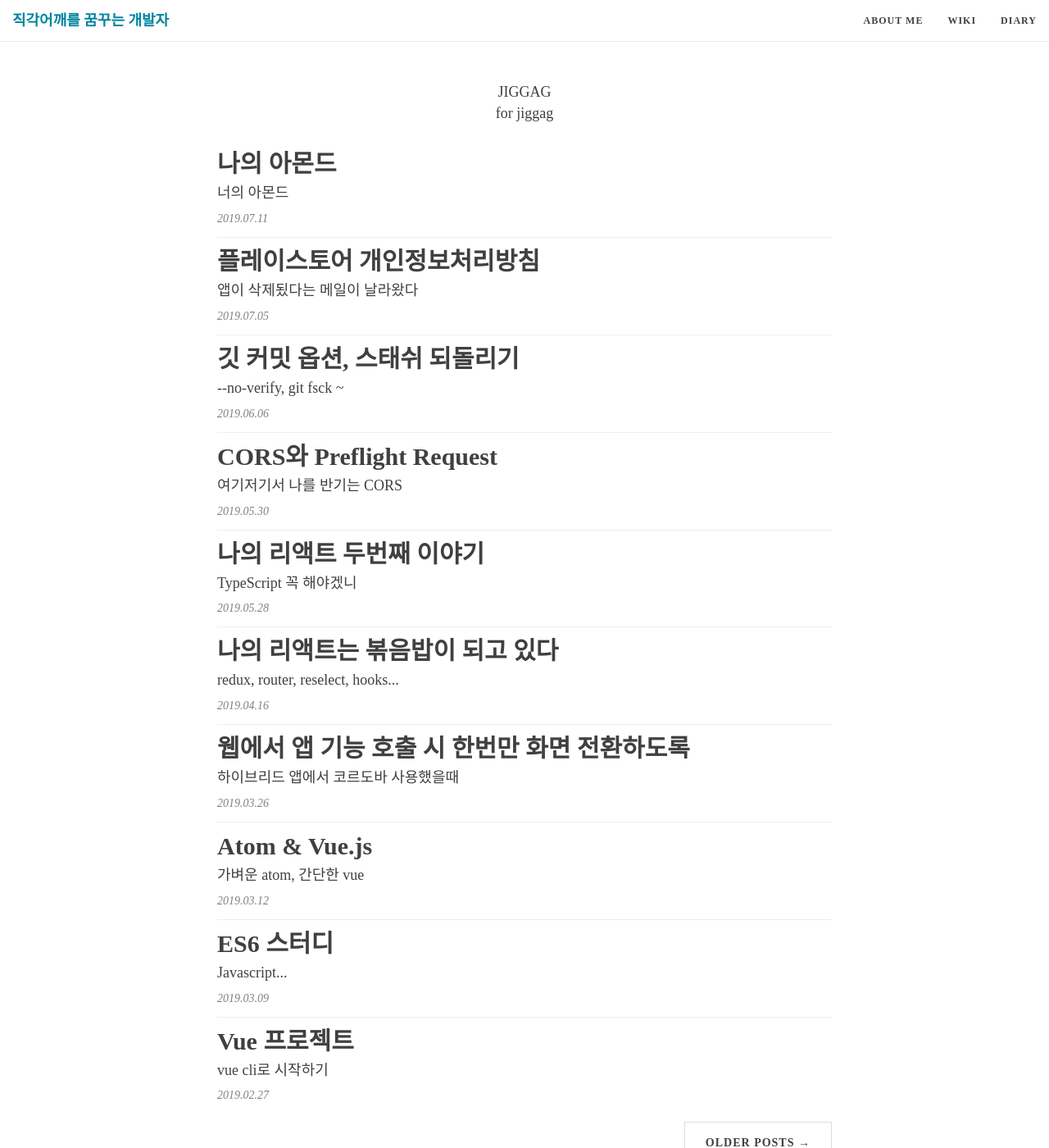
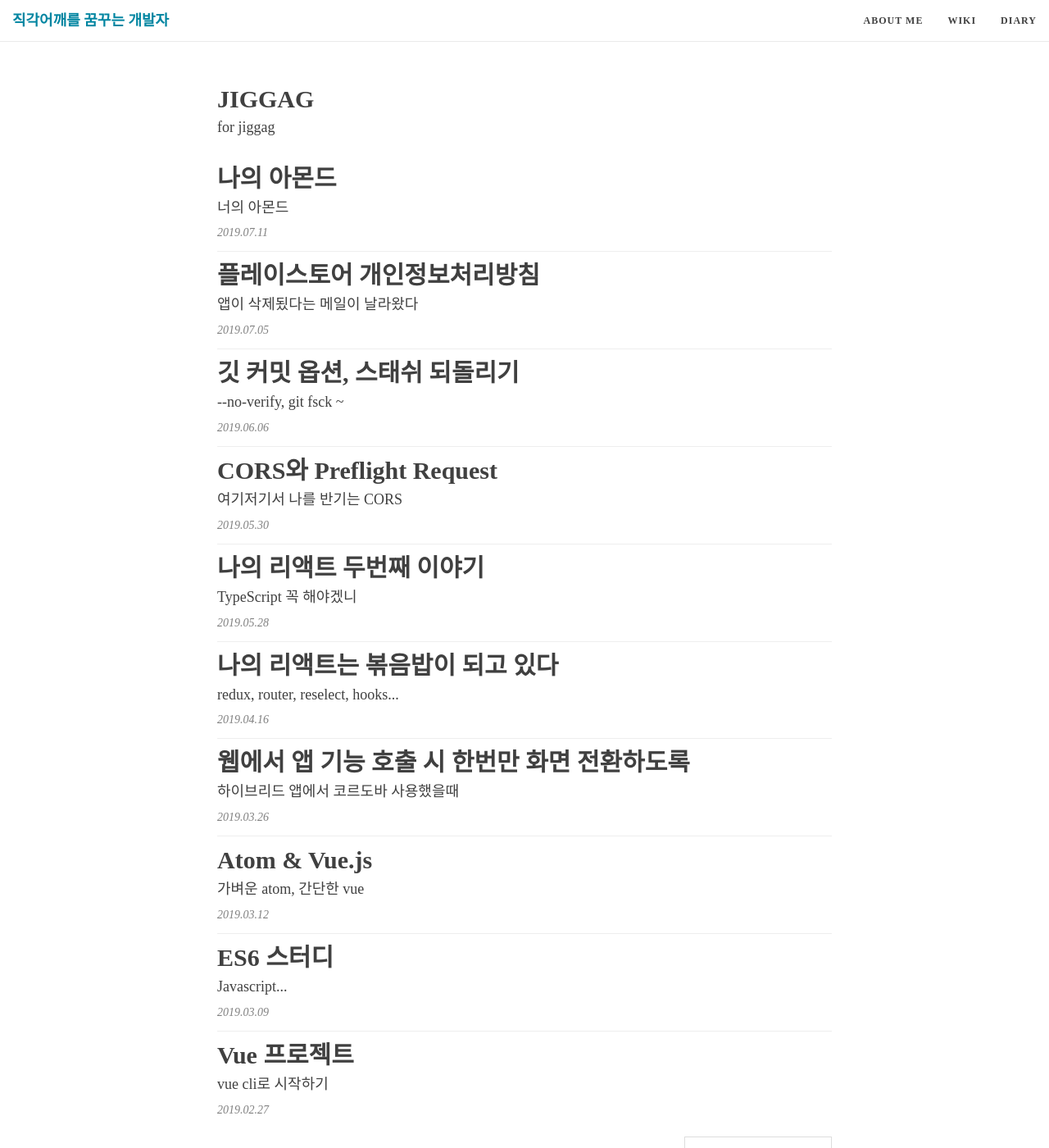
Before and after one commit to jiggag/jiggag.github.io, a Jekyll site: the page built from index.html, in a window 1280 px wide and 1400 px high. Shown: the whole window at 82% size. Built offline with Jekyll 4.4.1, drawn with Linux system fonts in a browser that asks for light colours; nearby versions of some CDN libraries; the list of posts is cut into pages by our own code.

Commit message:
[수정] title css

```diff
--- a/css/main.css
+++ b/css/main.css
@@ -480,7 +480,11 @@ footer .theme-by {
   transition: opacity 1s linear;
 }
 .intro-header .page-heading {
-  text-align: center;
+  text-align: left;
+}
+.intro-header .page-heading .page-title {
+  font-size: 30px;
+  font-weight: 600;
 }
 .intro-header.big-img .page-heading,
 .intro-header.big-img .post-heading {
@@ -548,7 +552,7 @@ footer .theme-by {
     // font-size: 80px;
   }
   .intro-header .post-heading h1 {
-    font-size: 50px;
+    // font-size: 50px;
   }
   .intro-header.big-img .img-desc {
     font-size: 14px;
```
